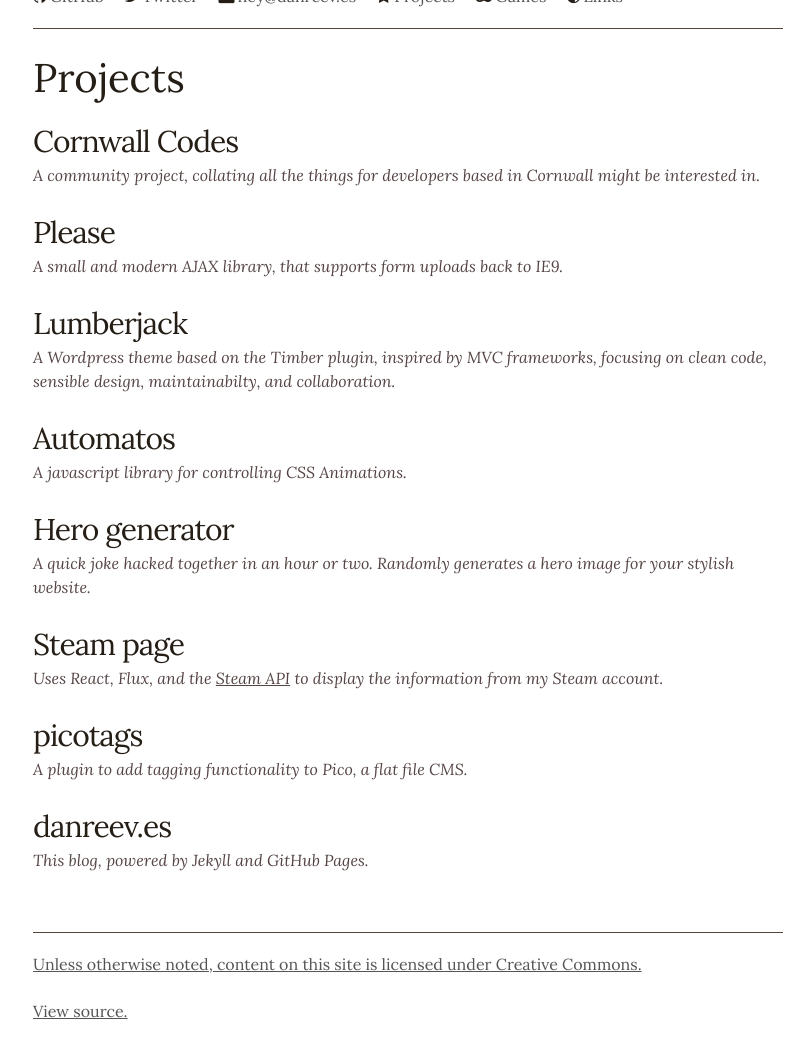
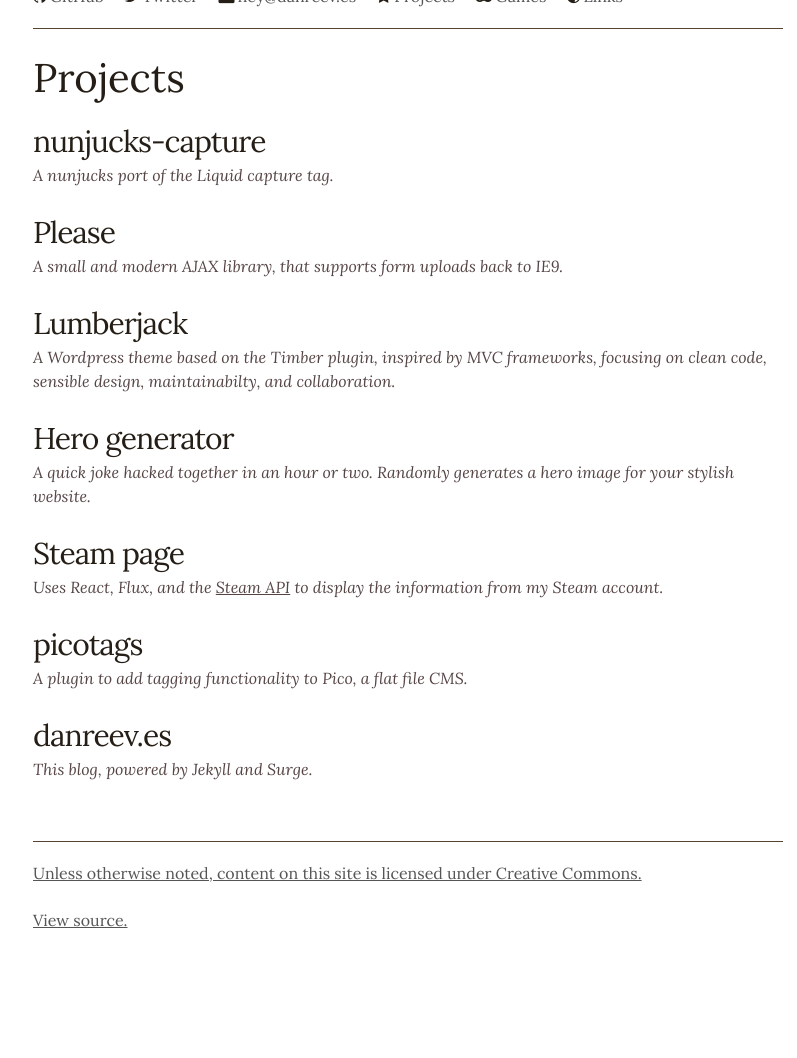
Before and after one commit to danreeves/danreev.es, a Jekyll site: the page built from projects/index.html, in a window 1280 px wide, cut to the strip 162-1237 px from the top of the page. Shown: the top 1058 px of the strip, without its empty margins (232-1029 px from the left). Built offline with Jekyll 4.4.1, drawn with Linux system fonts in a browser that asks for light colours; nearby versions of some CDN libraries; after the commit the page ends 1146 px from its top, so only the background shows below that.

Commit message:
update site

```diff
--- /dev/null
+++ b/CNAME
@@ -0,0 +1 @@
+danreev.es
--- a/_data/projects.yaml
+++ b/_data/projects.yaml
@@ -1,7 +1,7 @@
 
-- name: Cornwall Codes
-  url: http://cornwall.codes
-  desc: "A community project, collating all the things for developers based in Cornwall might be interested in."
+- name: nunjucks-capture
+  url: https://www.npmjs.com/package/nunjucks-capture
+  desc: "A nunjucks port of the Liquid capture tag."
 
 - name: Please
   url: https://github.com/fffunction/please
@@ -11,16 +11,12 @@
   url: https://github.com/danreeves/lumberjack
   desc: "A Wordpress theme based on the Timber plugin, inspired by MVC frameworks, focusing on clean code, sensible design, maintainabilty, and collaboration."
 
-- name: Automatos
-  url: https://github.com/danreeves/automatos
-  desc: "A javascript library for controlling CSS Animations."
-
 - name: Hero generator
-  url: http://danreev.es/hero-generator/
+  url: http://danreeves.github.io/hero-generator/
   desc: A quick joke hacked together in an hour or two. Randomly generates a hero image for your stylish website.
 
 - name: Steam page
-  url: http://danreev.es/steam/
+  url: http://danreeves.github.io/steam/
   desc: 'Uses React, Flux, and the <a href="https://github.com/danreeves/steam-api">Steam API</a> to display the information from my Steam account.'
 
 - name: picotags
@@ -29,4 +25,4 @@
 
 - name: danreev.es
   url: http://danreev.es/
-  desc: "This blog, powered by Jekyll and GitHub Pages."
+  desc: "This blog, powered by Jekyll and Surge."
--- a/package.json
+++ b/package.json
@@ -13,6 +13,8 @@
   },
   "devDependencies": {},
   "scripts": {
+    "start": "jekyll serve --watch",
+    "deploy": "jekyll build && surge ./_site",
     "test": "echo \"Error: no test specified\" && exit 1"
   },
   "repository": {
```
